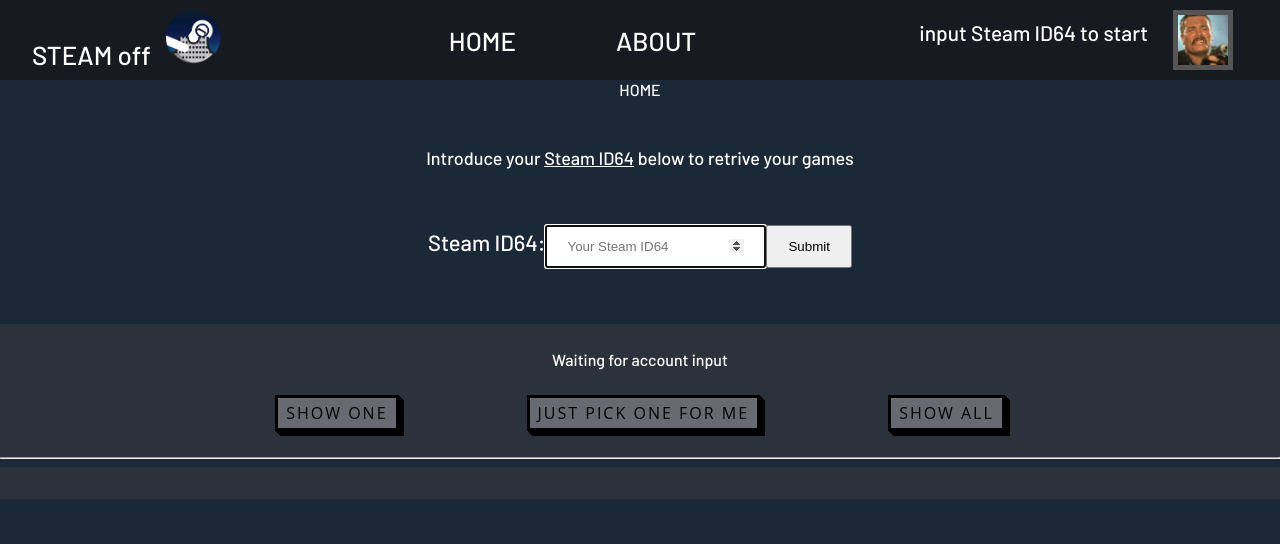
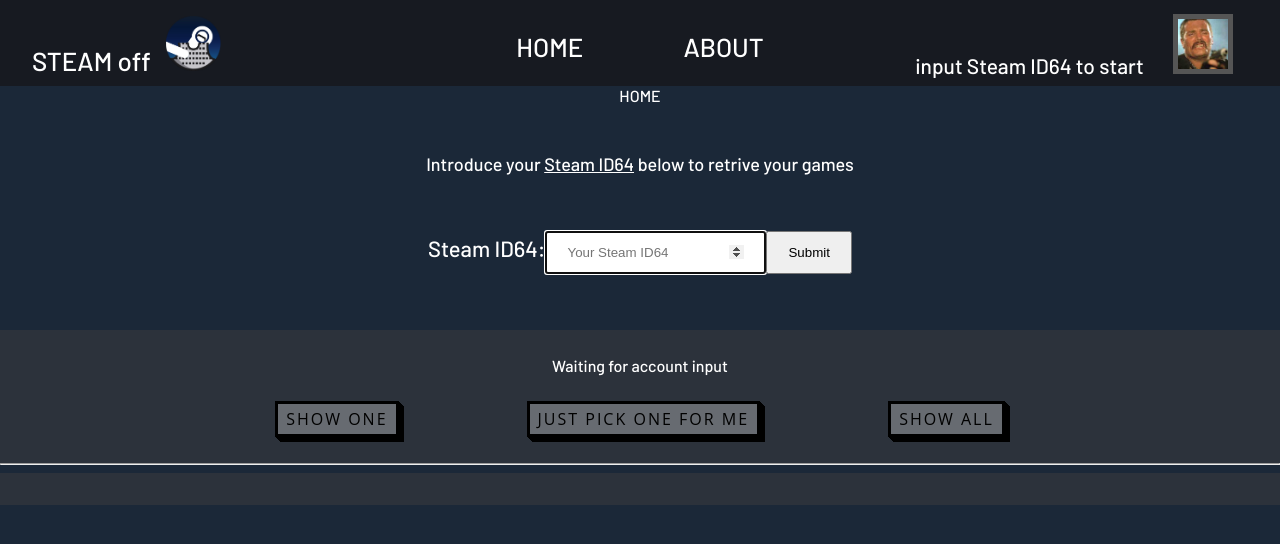
Before and after one commit to williethewolf/SteamOff, a React (Create React App) app: page / in a window 1280 px wide. Shown: the top 544 px of the page. Built offline with nearby package versions, Linux system fonts and the light colour scheme.

Commit message:
CSS header adjustments -introduced grid-

```diff
--- a/src/components/Header.js
+++ b/src/components/Header.js
@@ -8,13 +8,19 @@ import { useEffect, useState } from "react";
 const StyledHeader = styled.header`
     font-size: calc(10px + 2vmin);
     background-color: #171A21;
-    display : flex;
+    /* display : flex; */
     /* justify-content: center; */
-    justify-content: space-between;
+    /* justify-content: space-between; */
+    display: grid;
+    grid-template-columns: repeat(3, 1fr);
+    grid-template-rows: 1fr;
+    grid-column-gap: 0px;
+    grid-row-gap: 0px;
     padding: 0 2rem;
     align-items: center;
     height: 5rem;
     color: white;
+    padding-top: 6px;
   a{
     text-decoration: none;
     color: inherit;
@@ -27,8 +33,9 @@ const StyledHeader = styled.header`
   }
 
   .profile-cont{
-    display: flex;
-  justify-content: center;
+    /* display: flex;
+  justify-content: center; */
+  text-align: right;
   span{
     font-size:calc( 1px + 2.5vmin);
     margin: 10px;
@@ -41,6 +48,10 @@ const StyledHeader = styled.header`
     max-height: 50px;
     border: 5px solid #555;
   }
+  }
+
+  .logo-cont{
+    text-align: left;
   }
 
   .App-logo{
@@ -97,7 +108,7 @@ const noProfile = () => {
     return(
     <StyledHeader>
         <Link to="/">
-            <div>STEAM off<img src={logo} alt="logo" className="App-logo"/></div>
+            <div className="logo-cont">STEAM off<img src={logo} alt="logo" className="App-logo"/></div>
         </Link>
         <div>
         <Link to="/">
```
